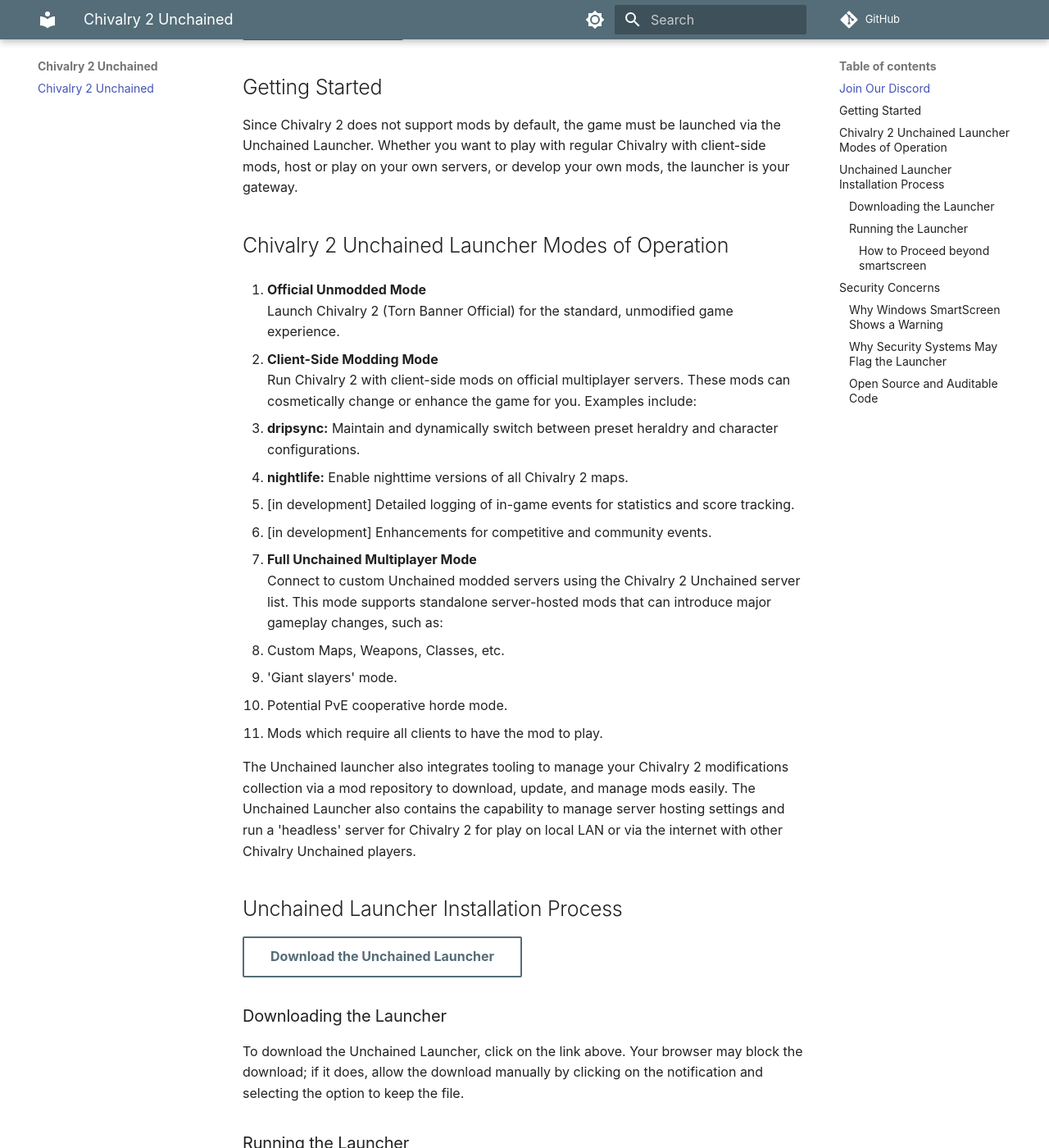
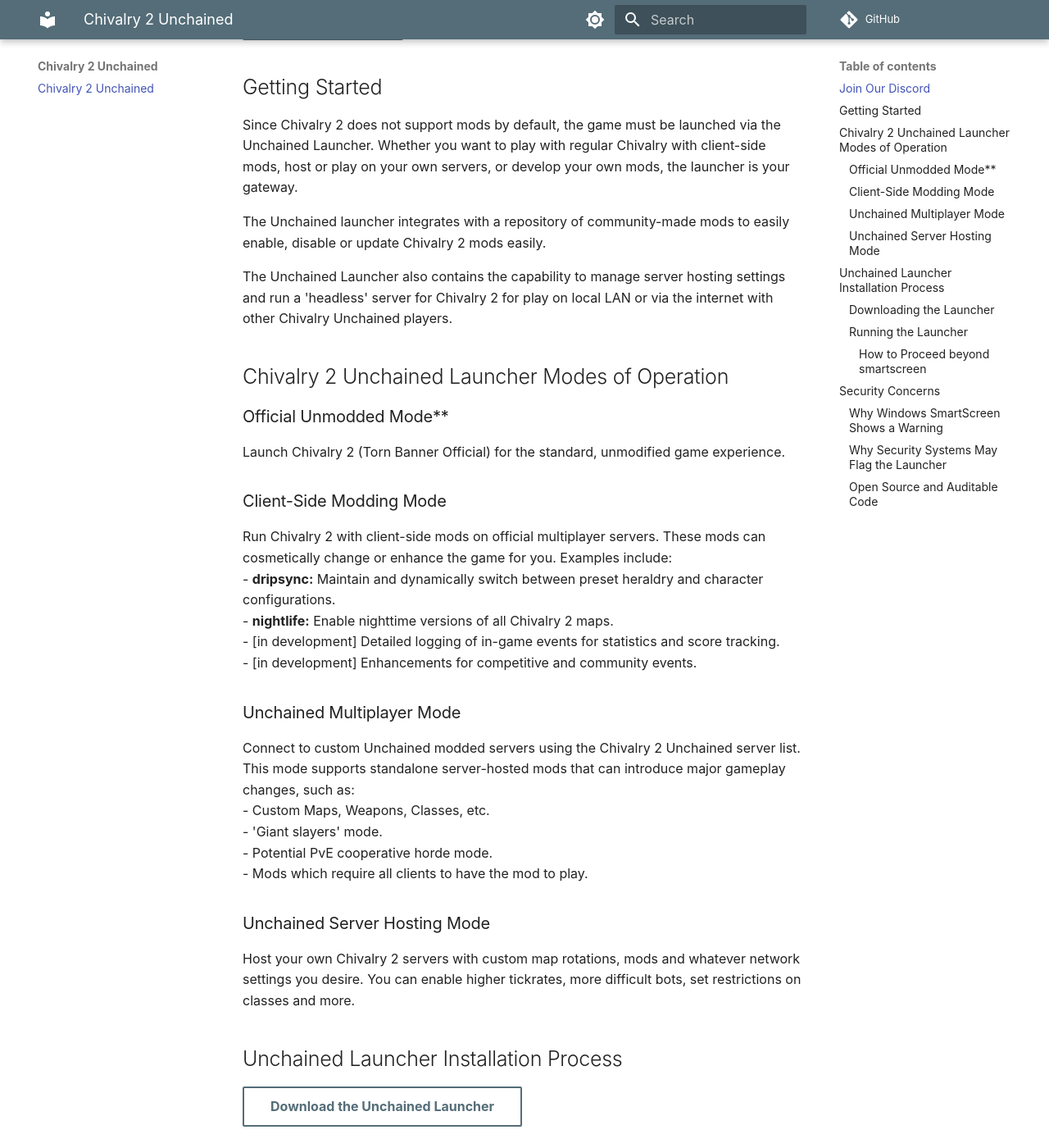
Before and after one commit to Chiv2-Community/unchained-wiki, an MkDocs documentation site: the page built from docs/index.md, in a window 1280 px wide and 1400 px high, scrolled down 534 px. Shown: the whole window at 82% size. Built offline with MkDocs 1.6.1 and Material for MkDocs 9.7.7, drawn with Linux system fonts in a browser that asks for light colours; some web fonts are replaced; comment, search, counter and statistics services are not loaded.

Commit message:
More formatting stuff

```diff
--- a/docs/index.md
+++ b/docs/index.md
@@ -14,29 +14,32 @@
 
 Since Chivalry 2 does not support mods by default, the game must be launched via the Unchained Launcher. Whether you want to play with regular Chivalry with client-side mods, host or play on your own servers, or develop your own mods, the launcher is your gateway.
 
+The Unchained launcher integrates with a repository of community-made mods to easily enable, disable or update Chivalry 2 mods easily.
+
+The Unchained Launcher also contains the capability to manage server hosting settings and run a 'headless' server for Chivalry 2 for play on local LAN or via the internet with other Chivalry Unchained players.
+
 ## Chivalry 2 Unchained Launcher Modes of Operation
 
-1. **Official Unmodded Mode**
-   Launch Chivalry 2 (Torn Banner Official) for the standard, unmodified game experience.
+### Official Unmodded Mode**
+Launch Chivalry 2 (Torn Banner Official) for the standard, unmodified game experience.
+
+### Client-Side Modding Mode
+Run Chivalry 2 with client-side mods on official multiplayer servers. These mods can cosmetically change or enhance the game for you. Examples include:
+- **dripsync:** Maintain and dynamically switch between preset heraldry and character configurations.
+- **nightlife:** Enable nighttime versions of all Chivalry 2 maps.
+- [in development] Detailed logging of in-game events for statistics and score tracking.
+- [in development] Enhancements for competitive and community events.
 
 
-2. **Client-Side Modding Mode**
-   Run Chivalry 2 with client-side mods on official multiplayer servers. These mods can cosmetically change or enhance the game for you. Examples include:
-   - **dripsync:** Maintain and dynamically switch between preset heraldry and character configurations.
-   - **nightlife:** Enable nighttime versions of all Chivalry 2 maps.
-   - [in development] Detailed logging of in-game events for statistics and score tracking.
-   - [in development] Enhancements for competitive and community events.
+### Unchained Multiplayer Mode
+Connect to custom Unchained modded servers using the Chivalry 2 Unchained server list. This mode supports standalone server-hosted mods that can introduce major gameplay changes, such as:
+- Custom Maps, Weapons, Classes, etc.
+- 'Giant slayers' mode.
+- Potential PvE cooperative horde mode.
+- Mods which require all clients to have the mod to play.
 
-
-3. **Full Unchained Multiplayer Mode**
-   Connect to custom Unchained modded servers using the Chivalry 2 Unchained server list. This mode supports standalone server-hosted mods that can introduce major gameplay changes, such as:
-   - Custom Maps, Weapons, Classes, etc.
-   - 'Giant slayers' mode.
-   - Potential PvE cooperative horde mode.
-   - Mods which require all clients to have the mod to play.
-
-
-The Unchained launcher also integrates tooling to manage your Chivalry 2 modifications collection via a mod repository to download, update, and manage mods easily. The Unchained Launcher also contains the capability to manage server hosting settings and run a 'headless' server for Chivalry 2 for play on local LAN or via the internet with other Chivalry Unchained players.
+### Unchained Server Hosting Mode
+Host your own Chivalry 2 servers with custom map rotations, mods and whatever network settings you desire. You can enable higher tickrates, more difficult bots, set restrictions on classes and more.
 
 ## Unchained Launcher Installation Process
 
```
